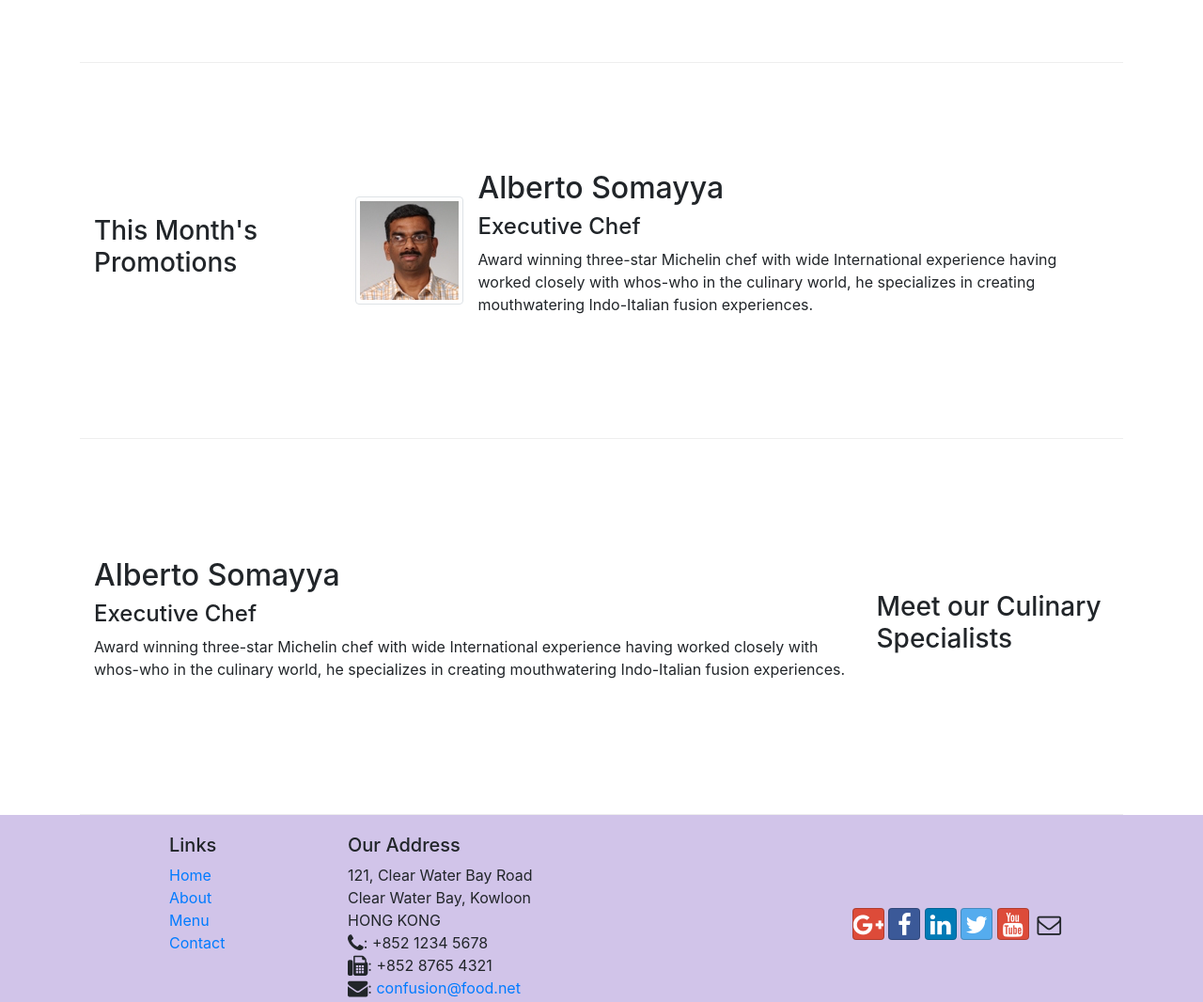
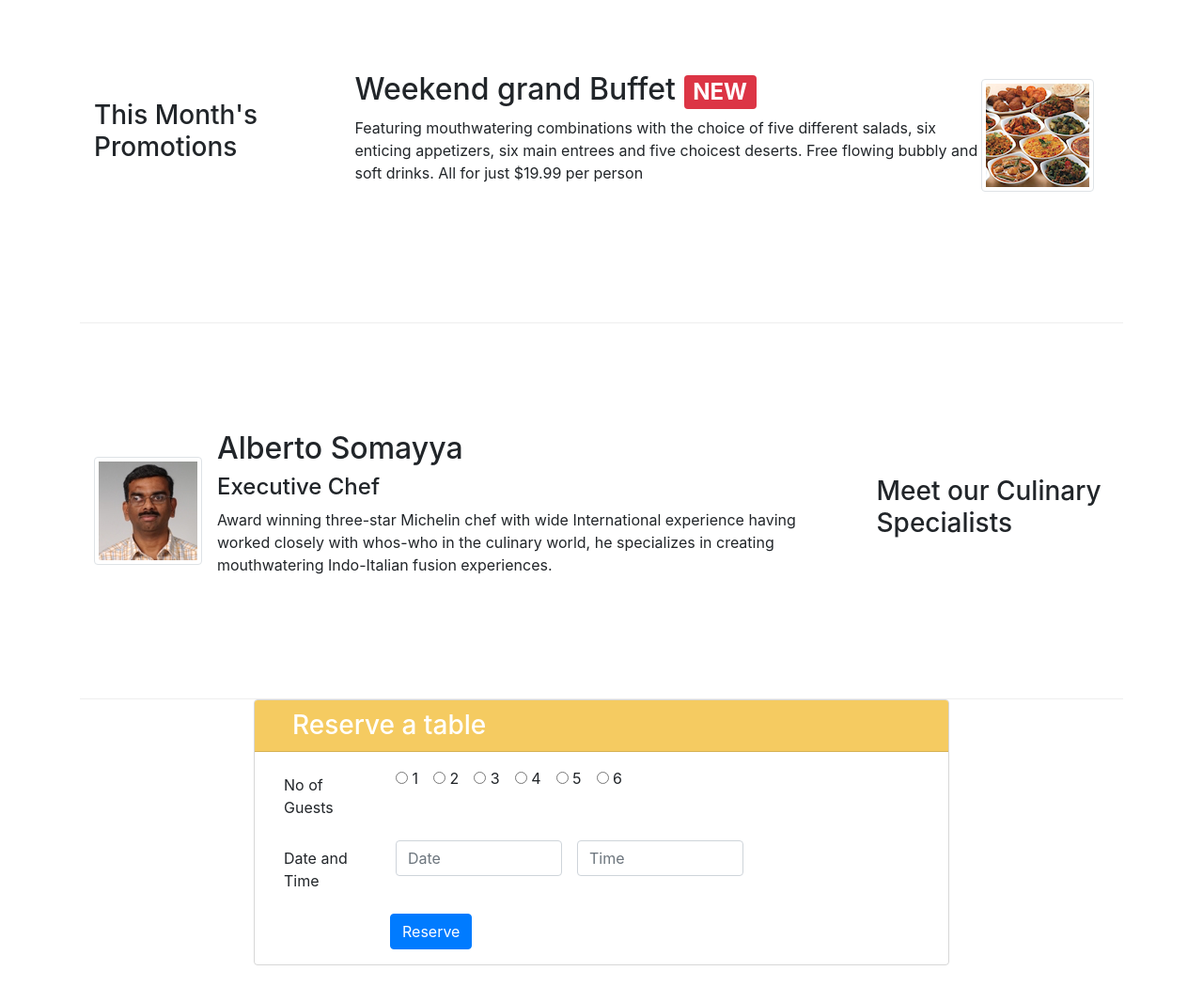
Before and after one commit to SamarthKodesia/Bootstrap, a website: page index.html in a window 1280 px wide. Shown: the part 740-1806 px from the top of the page at 94% size. Drawn offline with nearby package versions, Linux system fonts and the light colour scheme.

Commit message:
Reserve Table Commit

```diff
--- a/css/styles.css
+++ b/css/styles.css
@@ -35,3 +35,17 @@
 .navbar-dark {
      background-color: #512DA8;
 }
+.reserve_btn{
+    padding:5px 40px;
+}
+.book_table{
+    border: #d7d7d7 1px solid;
+    padding: 0;
+    margin-bottom: 50px;
+}
+.book_table h3 {
+    background-color:rgb(245, 203, 97);
+    color:#fff;
+    padding: 10px 40px;
+    margin:0;
+}
--- a/index.html
+++ b/index.html
@@ -43,9 +43,16 @@
                     <h1>Ristorante con Fusion</h1>
                     <p>We take inspiration from the World's best cuisines, and create a unique fusion experience. Our
                         lipsmacking creations will tickle your culinary senses!</p>
-                    <div class="col-12 col-sm align-self-center">
+                </div>
+                <div class="row col-12 col-sm align-self-center">
+                    <div class="d-flex col-12 col-sm-6 align-self-center justify-content-center">
                         <img src="img/logo.png" class="img-fluid">
                     </div>
+                    <div class="d-flex col-12 col-sm align-self-center justify-content-center">
+                        <a href="#book_table"type="button" class="btn btn-warning reserve_btn" >Reserve Table</a>
+                    </div>
+                </div>
+
             </div>
         </div>
         </div>
@@ -60,7 +67,8 @@
                 <div class="media">
                     <img class="d-flex mr-3 img-thumbnail align-self-center" src="img/uthappizza.png" alt="Uthappizza">
                     <div class="media-body">
-                        <h2 class="mt-0">Uthappizza<span class="badge badge-danger">HOT</span><span class="badge badge-pill badge-secondary">$4.99</span></h2>
+                        <h2 class="mt-0">Uthappizza&nbsp;<span class="badge badge-danger">HOT</span><span
+                                class="badge badge-pill badge-secondary">$4.99</span></h2>
                         <p class="d-none d-sm-block">A unique combination of Indian Uthappam (pancake) and
                             Italian pizza, topped with Cerignola olives, ripe vine
                             cherry tomatoes, Vidalia onion, Guntur chillies and
@@ -77,8 +85,26 @@
             </div>
             <div class="col col-sm col-md">
                 <div class="media">
-                            <img class="d-flex mr-3 img-thumbnail align-self-center"
-                                    src="img/alberto.png" alt="Alberto Somayya">
+                    <div class="media-body">
+                        <h2 class="mt-0">Weekend grand Buffet&nbsp;<span class="badge badge-danger">NEW</span></h2>
+                        <p class="d-none d-sm-block">Featuring mouthwatering combinations with the choice of
+                            five different salads, six enticing appetizers, six main entrees and five choicest deserts.
+                            Free flowing bubbly and soft drinks. All for just $19.99 per person
+                        </p>
+                    </div>
+                    <img class="d-flex mr-3 img-thumbnail align-self-center" src="img/buffet.png" alt="Alberto Somayya">
+                </div>
+            </div>
+        </div>
+
+        <div class="row row-content align-items-center">
+            <div class="col-12 col-sm-4 order-sm-last col-md-3">
+                <h3>Meet our Culinary Specialists</h3>
+            </div>
+            <div class="col col-sm order-sm-first col-md">
+                <div class="media">
+                    <img class="d-flex mr-3 img-thumbnail align-self-center" src="img/alberto.png"
+                        alt="Alberto Somayya">
                     <div class="media-body">
                         <h2 class="mt-0">Alberto Somayya</h2>
                         <h4>Executive Chef</h4>
@@ -92,17 +118,30 @@
             </div>
         </div>
 
-        <div class="row row-content align-items-center">
-            <div class="col-12 col-sm-4 order-sm-last col-md-3">
-                <h3>Meet our Culinary Specialists</h3>
+        <div class="col-12 col-sm-8 offset-sm-2 book_table card" id="book_table">
+            <h3 class="card-header">Reserve a table</h3>
+            <form>
+                <div class="form-group row mt-3 col-12">
+                    <label for="firstname" class="col-md-2 col-form-label ml-3">No of Guests</label>
+                    <label class="radio-inline mr-3 ml-3"><input type="radio" name="optradio">&nbsp;1</label>
+                    <label class="radio-inline mr-3"><input type="radio" name="optradio">&nbsp;2</label>
+                    <label class="radio-inline mr-3"><input type="radio" name="optradio">&nbsp;3</label>
+                    <label class="radio-inline mr-3"><input type="radio" name="optradio">&nbsp;4</label>
+                    <label class="radio-inline mr-3"><input type="radio" name="optradio">&nbsp;5</label>
+                    <label class="radio-inline mr-3"><input type="radio" name="optradio">&nbsp;6</label>
                 </div>
-            <div class="col col-sm order-sm-first col-md">
-                <h2>Alberto Somayya</h2>
-                <h4>Executive Chef</h4>
-                <p>Award winning three-star Michelin chef with wide International experience having worked closely with
-                    whos-who in the culinary world, he specializes in creating mouthwatering Indo-Italian fusion
-                    experiences. </p>
+                <div class="form-group row mt-3 col-12">
+                        <label for="firstname" class="col-md-2 col-form-label ml-3 ">Date and Time</label>
+                        <input type="text" class="d-flex form-control col-md-3 col-12 ml-3" id="lastname" name="lastname" placeholder="Date">
+                        <input type="text" class="form-control col-md-3 col-12 ml-3" id="lastname" name="lastname" placeholder="Time">
                 </div>
+                <div class="form-group row">
+                        <div class="offset-md-2 col-md-10">
+                            <button type="submit" class="btn btn-primary ml-3">Reserve</button>
+                        </div>
+                </div>
+            </form>
+
         </div>
     </div>
 
```
Also changed, not shown: aboutus.html (+12 -11 lines), contactus.html (+9 -4 lines). Lines whose indentation alone changed are shown as unchanged.
